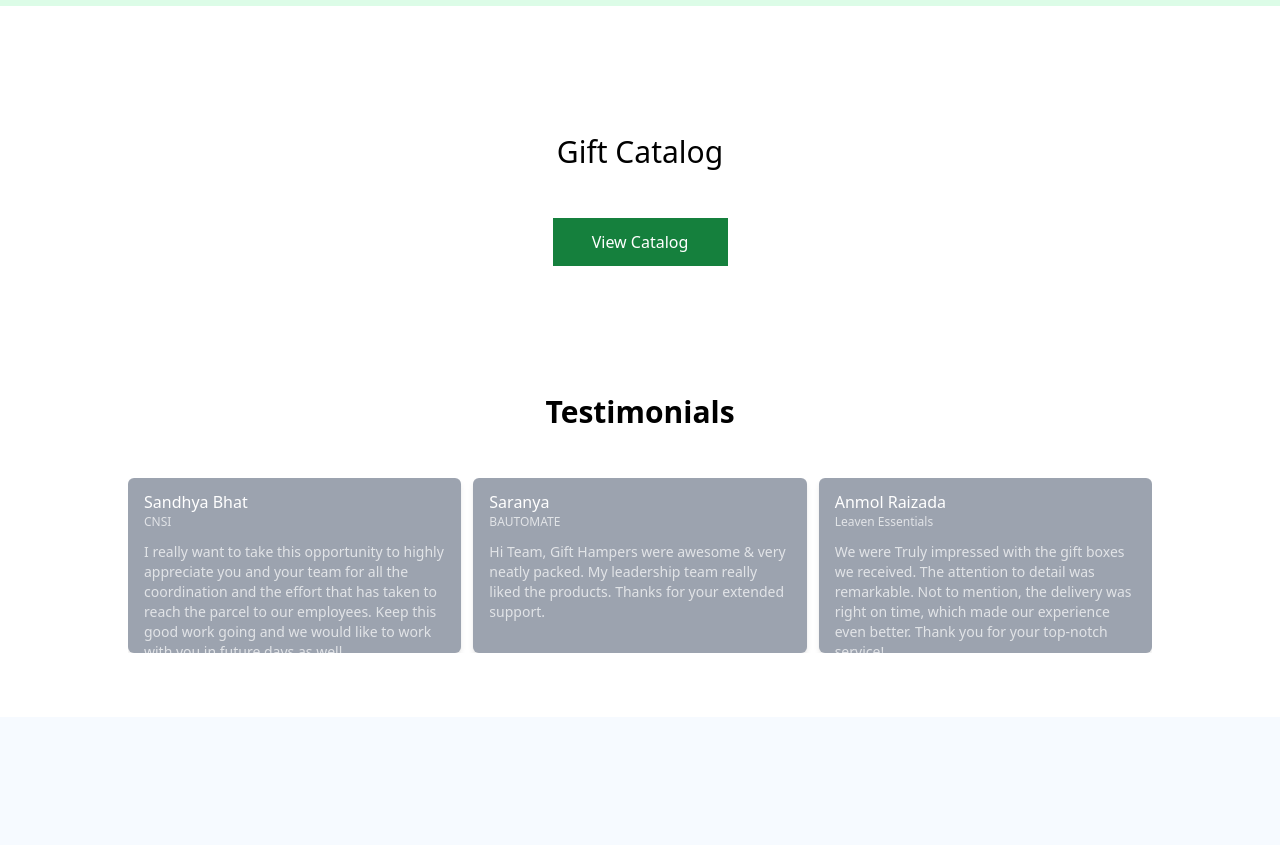
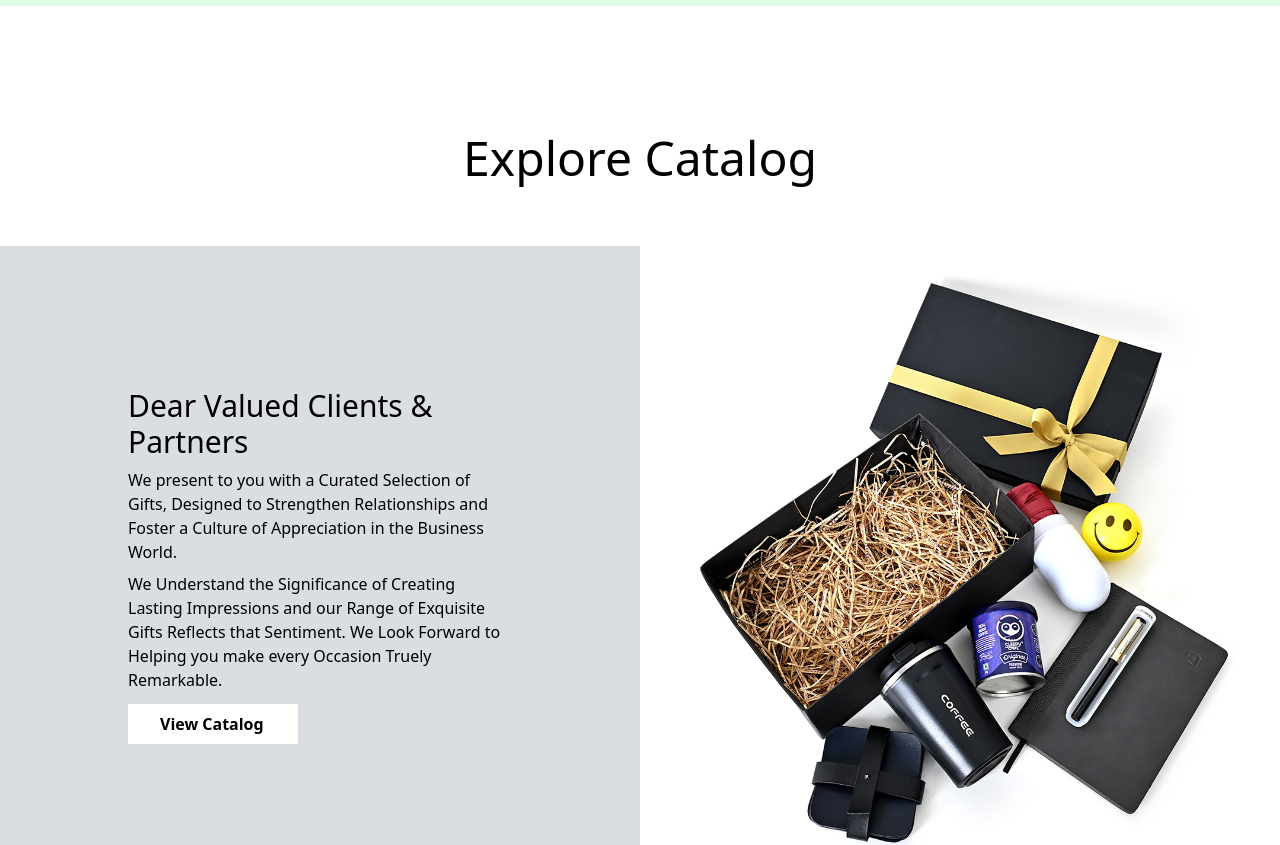
Before and after one commit to Ammyy9908/gift-in-box, a Next.js app: page / in a window 1280 px wide. Shown: the part 1060-1905 px from the top of the page. Built offline with nearby package versions, Linux system fonts and the light colour scheme.

Commit message:
catalog fixed

```diff
--- a/pages/index.jsx
+++ b/pages/index.jsx
@@ -148,67 +148,58 @@ export default function Home() {
         </div>
       </section>
 
-      {/* <section className="py-16 px-6 md:px-32">
-        <div className="special-product-hero grid grid-cols-1 lg:grid-cols-2 gap-32">
-          <img src="http://via.placeholder.com/640x460" alt="special-gif-box" />
-          <div className="special-product-content">
-            <h2 className="font-semibold text-2xl">Headline Level 2</h2>
-            <p className="text-md font-semibold text-black/40 mt-3">
-              Lorem ipsum dolor sit amet consectetur adipisicing elit. Ducimus
-              sapiente temporibus laborum quod cumque recusandae voluptate saepe
-              aliquam neque necessitatibus corporis optio itaque enim eum
-              officiis totam, vel illo exercitationem.
-            </p>
-            <div className="mt-6 flex flex-col items-start gap-6">
-              <a href="#" className="underline">
-                Primary Link
-              </a>
-              <a href="#" className="underline">
-                Secondary Link
+      <section className="catalog-section w-full pt-32">
+        <h1 className="text-center text-3xl md:text-5xl">Explore Catalog</h1>
+        <div className="catalog_grid w-full  grid-cols-1 hidden  md:grid md:grid-cols-2 mt-16">
+          <div className="col-span-1 flex items-center justify-center px-6 bg-gray-300/80 lg:px-32">
+            <div className="">
+              <h2 className="text-3xl">Dear Valued Clients & Partners</h2>
+              <p className="mt-2">
+                We present to you with a Curated Selection of Gifts, Designed to
+                Strengthen Relationships and Foster a Culture of Appreciation in
+                the Business World.
+              </p>
+              <p className="mt-2">
+                We Understand the Significance of Creating Lasting Impressions
+                and our Range of Exquisite Gifts Reflects that Sentiment. We
+                Look Forward to Helping you make every Occasion Truely
+                Remarkable.
+              </p>
+              <a
+                href="/documents/catalog.pdf"
+                className="flex px-8 py-2 bg-white w-[170px] font-semibold mt-3 hover:shadow-2xl"
+              >
+                View Catalog
               </a>
             </div>
           </div>
+          <div className="col-span-1">
+            <img src="/catalog/Sarva0122 copy.jpg" alt="catalog-first" />
+          </div>
         </div>
-      </section> */}
-      <section className="bestseller-section py-16 px-4 md:px-32">
-        <div className="best-seller-header">
-          {/* <h2 className="text-center">Shop Bestsellers By Price</h2>
-          <div className="bestseller-filters mt-12 flex flex-col lg:flex-row items-center justify-center gap-12">
-            <a
-              href="#"
-              className="px-2 py-3 bg-gray-200 rounded-md font-semibold text-sm"
-            >
-              Bestsellers Under $75
-            </a>
-            <a
-              href="#"
-              className="px-2 py-3 bg-gray-200 rounded-md font-semibold text-sm"
-            >
-              Bestsellers Under $75-$100
-            </a>
-            <a
-              href="#"
-              className="px-2 py-3 bg-gray-200 rounded-md font-semibold text-sm"
-            >
-              Bestsellers Under $75-$100
-            </a>
-          </div> */}
 
-          <div className="bestselller-carousel-gallery mt-16" id="catalog">
-            <h1 className="text-center text-3xl">Gift Catalog</h1>
-            {/* <div className="products-carousel max-w-[100%] flex overflow-x-auto gap-16 mt-12">
-              {catalog.map((c, i) => {
-                return (
-                  <ProductCard key={i} thumbnail={c.thumb} name={c.name} />
-                );
-              })}
-            </div> */}
-            <a
-              href="/documents/catalog.pdf"
-              className="mt-12 flex items-center justify-center bg-green-700 text-white w-[175px] py-3 mx-auto"
-            >
-              View Catalog
-            </a>
+        <div className="catalog_grid w-full grid grid-cols-1 md:hidden">
+          <div className="col-span-1">
+            <img src="/catalog/Sarva0122 copy.jpg" alt="catalog-first" />
+          </div>
+
+          <div className="col-span-1 flex items-center justify-center px-8 py-32 md:px-32 bg-gray-300/80">
+            <div className="">
+              <h2 className="text-xl md:text-3xl">
+                Dear Valued Clients & Partners
+              </h2>
+              <p>
+                We are a full-service creative agency specializing in helping
+                brands grow fast. Engage your clients through compelling visuals
+                that do most of the marketing for you.
+              </p>
+              <a
+                href="#"
+                className="flex px-8 py-2 bg-white w-[170px] font-semibold mt-3 hover:shadow-2xl"
+              >
+                View Catalog
+              </a>
+            </div>
           </div>
         </div>
       </section>
@@ -318,10 +309,14 @@ export default function Home() {
         </div>
       </section>
 
-      <section className="brand-banner my-16">
+      <section className="brand-banner my-16 px-16">
         <h2 className="text-2xl md:text-5xl text-center">Our Clients</h2>
-        <div>
-          <img src="/assets/brandwall.png" alt="brand-wall" />
+        <div className="w-full">
+          <img
+            src="/assets/brandwall.png"
+            alt="brand-wall"
+            className="w-full"
+          />
         </div>
       </section>
 
```
